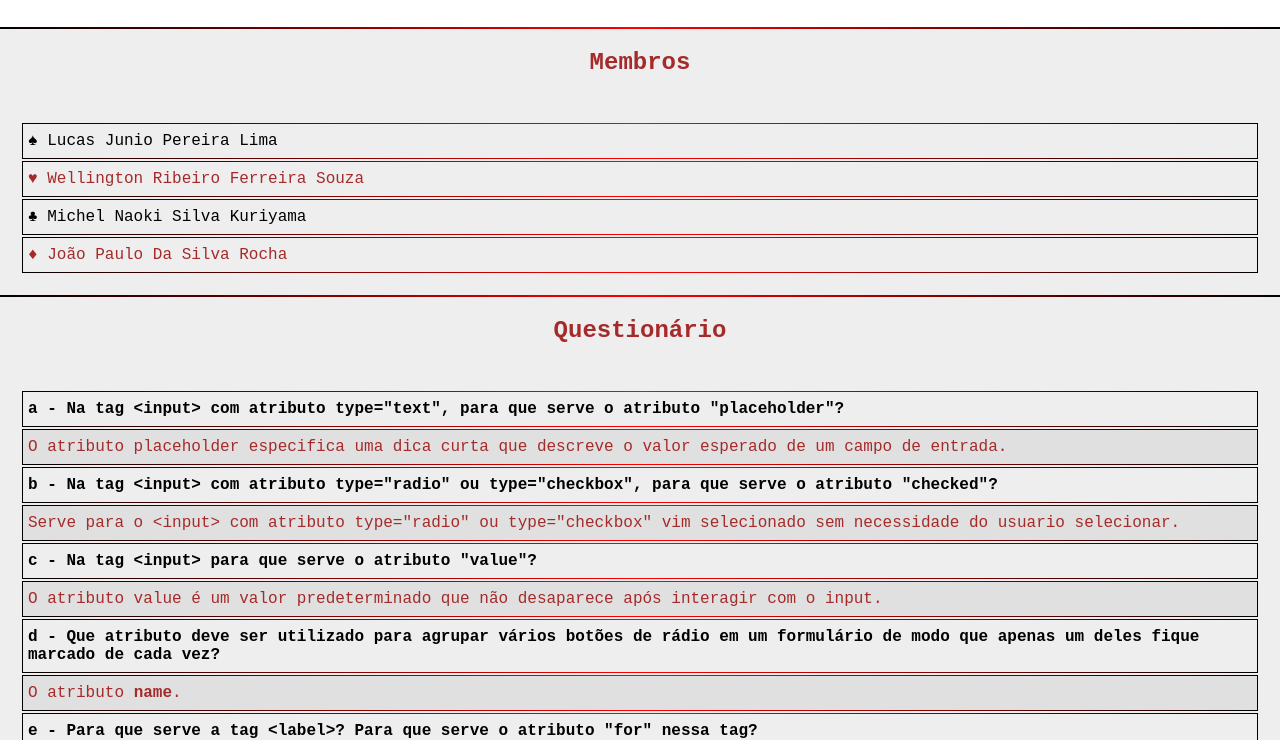
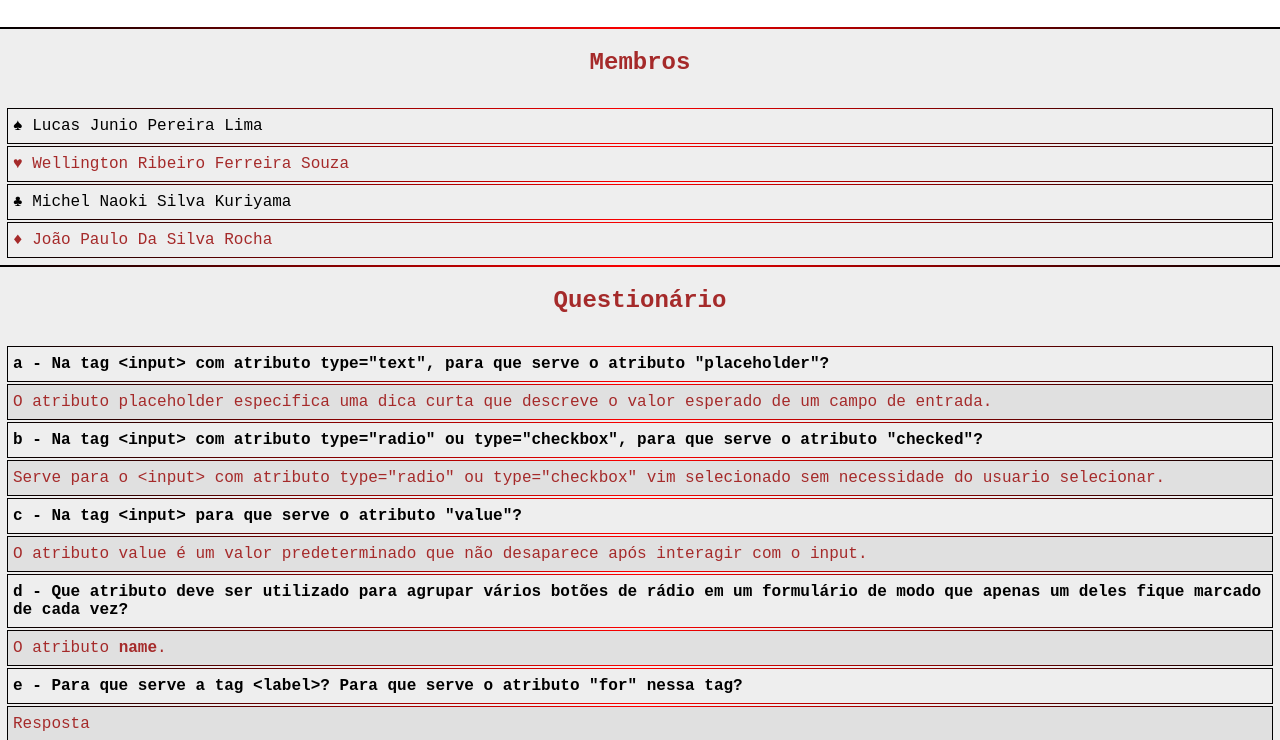
Before and after one commit to adsMichel/formularioPadroesWeb, a plain HTML site: page index.html in a window 1280 px wide. Shown: the part 60-800 px from the top of the page. Drawn offline with Linux system fonts and the light colour scheme.

Commit message:
remove border-radius

```diff
--- a/style.css
+++ b/style.css
@@ -29,8 +29,7 @@ body {
   }
 
   table {
-    border-radius: 3px;
-    padding: 20px;
+    padding: 5px;
     width: 100%;
   }
 
@@ -57,7 +56,6 @@ body {
 
 td {
   border: 1px solid #333;
-  border-radius: 5px;
   padding: 8px 5px;
   border-style: solid;
   border-image-slice: 1;
```
